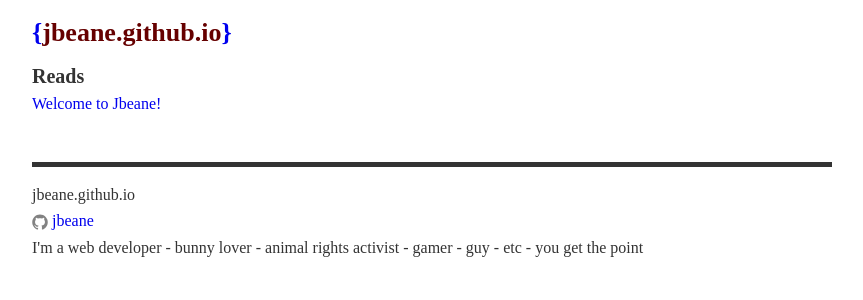
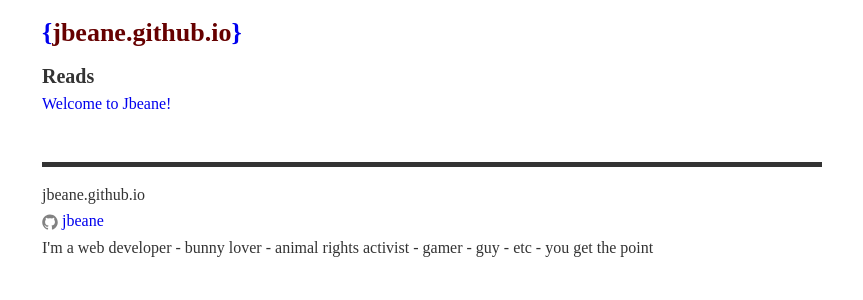
Before and after one commit to jbeane/jbeane.github.io, a Jekyll site: the page built from index.html, in a window 1280 px wide. Shown: the top 300 px of the page, without its empty margins (208-1071 px from the left). Built offline with Jekyll 4.4.1, drawn with Linux system fonts in a browser that asks for light colours.

Commit message:
adding box-sizing border box to the body css just because

```diff
--- a/css/main.css
+++ b/css/main.css
@@ -5,7 +5,7 @@
 ol, ul {list-style: none;}
 
 /*base styles*/
-body{max-width:800px;margin:auto;width:100%;font-family: 'Source Code Pro', ;color:#333;padding:0 10px;}
+body{max-width:800px;margin:auto;width:100%;font-family: 'Source Code Pro', ;color:#333;padding:0 10px;box-sizing: border-box;}
 footer{padding-top:20px;margin-top:50px;border-top:5px solid #333}
 h1{margin:20px 0;font-size:26px;font-weight:bold;}
 h2 {font-size:20px;font-weight:bold;}
```
